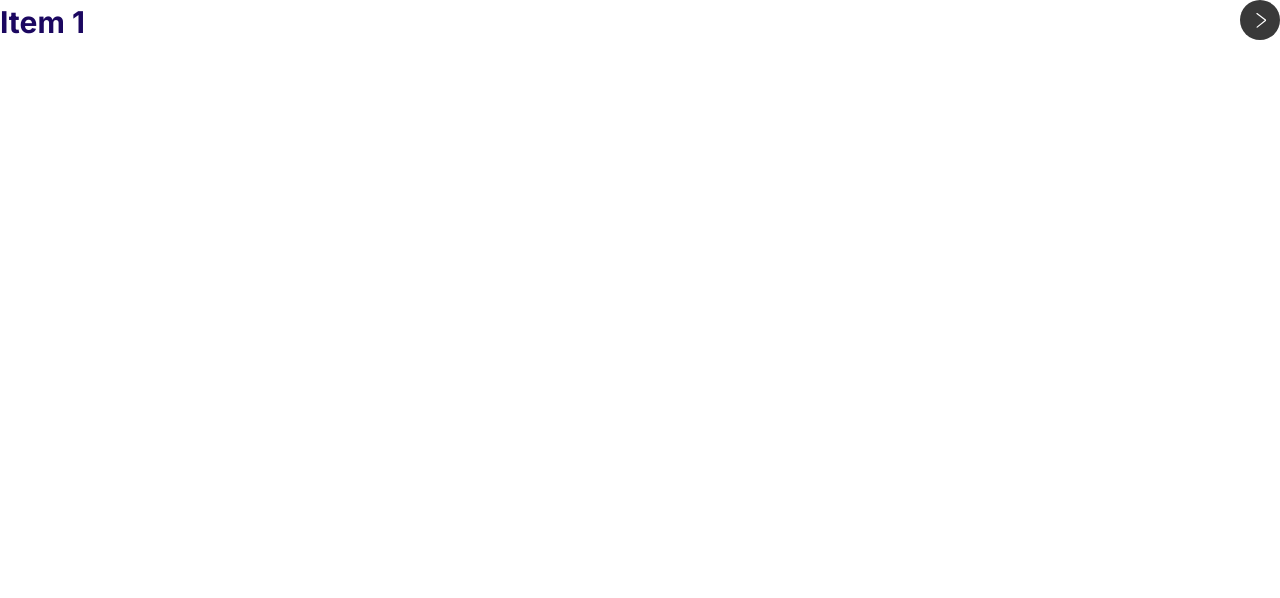
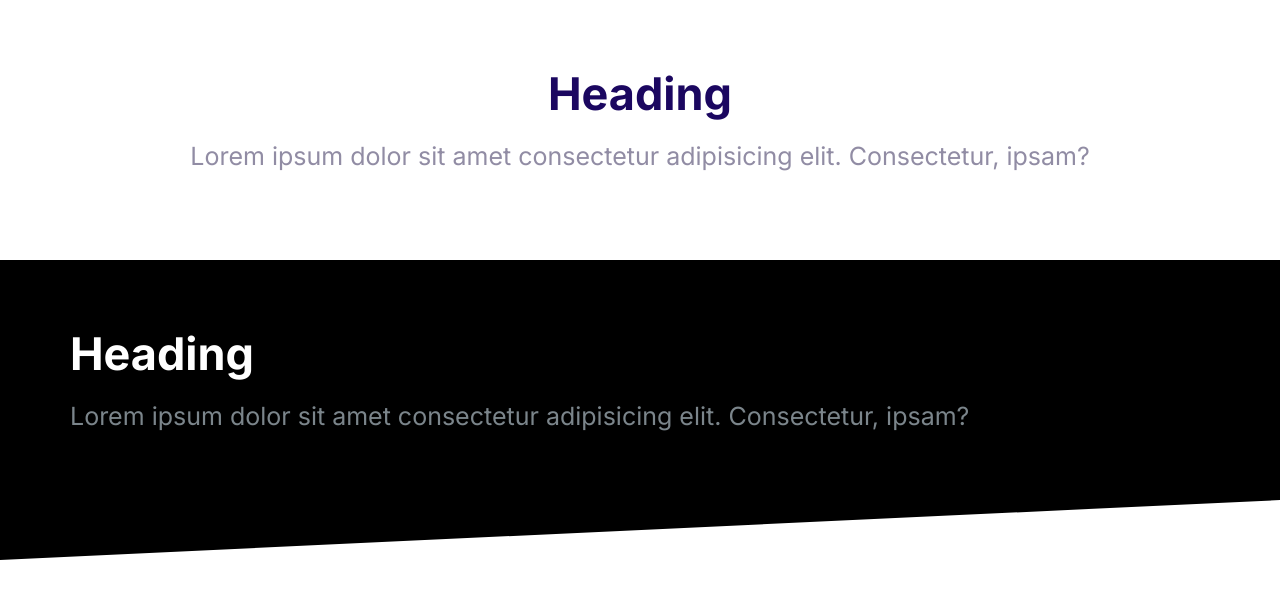
Before and after one commit to aarchi103/Codify, a plain HTML site: page html/index.html in a window 1280 px wide. Drawn offline with Linux system fonts and the light colour scheme.

Commit message:
designed blocks

```diff
--- a/css/styles.css
+++ b/css/styles.css
@@ -548,3 +548,41 @@ a {
   max-height: 100vh;
   opacity: 1;
 }
+
+/* BLOCKS */
+
+.block{
+  padding: 6rem 2rem;
+
+}
+
+.block__heading{
+  margin-top: 0;
+}
+
+.block--dark{
+  background: #000;
+  color: #7b858b;
+}
+
+.block--dark .block__heading{
+  color: #fff;
+}
+
+.block--skewed-right{
+  padding-bottom: 10rem;
+  clip-path: polygon(0% 0%, 100% 0%, 100% 100%, 0% 80%);
+}
+.block--skewed-left{
+  padding-bottom: 10rem;
+  clip-path: polygon(0% 0%, 100% 0%, 100% 80%, 0% 100%);
+}
+
+.block__header{
+  text-align: center;
+}
+
+.container{
+  max-width:1140px;
+  margin: 0 auto;
+}
--- a/html/index.html
+++ b/html/index.html
@@ -14,18 +14,22 @@
     <link rel="stylesheet" href="../css/styles.css">
 </head>
 <body>
-    <div class="collapsible">
-        <header class="collapsible__header">
-            <h2 class="collapsible__heading">Item 1</h2>
-            <svg class="icon icon--white collapsible__chevron">
-                <use xlink:href="../resources/icons/sprite.svg#chevron"></use>
-            </svg>
+    <section class="block container">
+        <header class="block__header">
+            <h2 class="block__heading">Heading</h2>
+            <p>Lorem ipsum dolor sit amet consectetur adipisicing elit. Consectetur, ipsam?
+
+            </p>
         </header>
-        <div class="collapsible__content">
-            Lorem ipsum dolor sit, amet consectetur adipisicing elit. At, deleniti. Fugiat deleniti ea qui placeat?
+    </section>
+    <section class="block block--dark block--skewed-left">
+        <div class="container">
+            <h2 class="block__heading">Heading</h2>
+            <p>Lorem ipsum dolor sit amet consectetur adipisicing elit. Consectetur, ipsam?
 
+            </p>
         </div>
-    </div>
+    </section>
 </body>
 <script src="../js/main.js"></script>
 </html>
```
